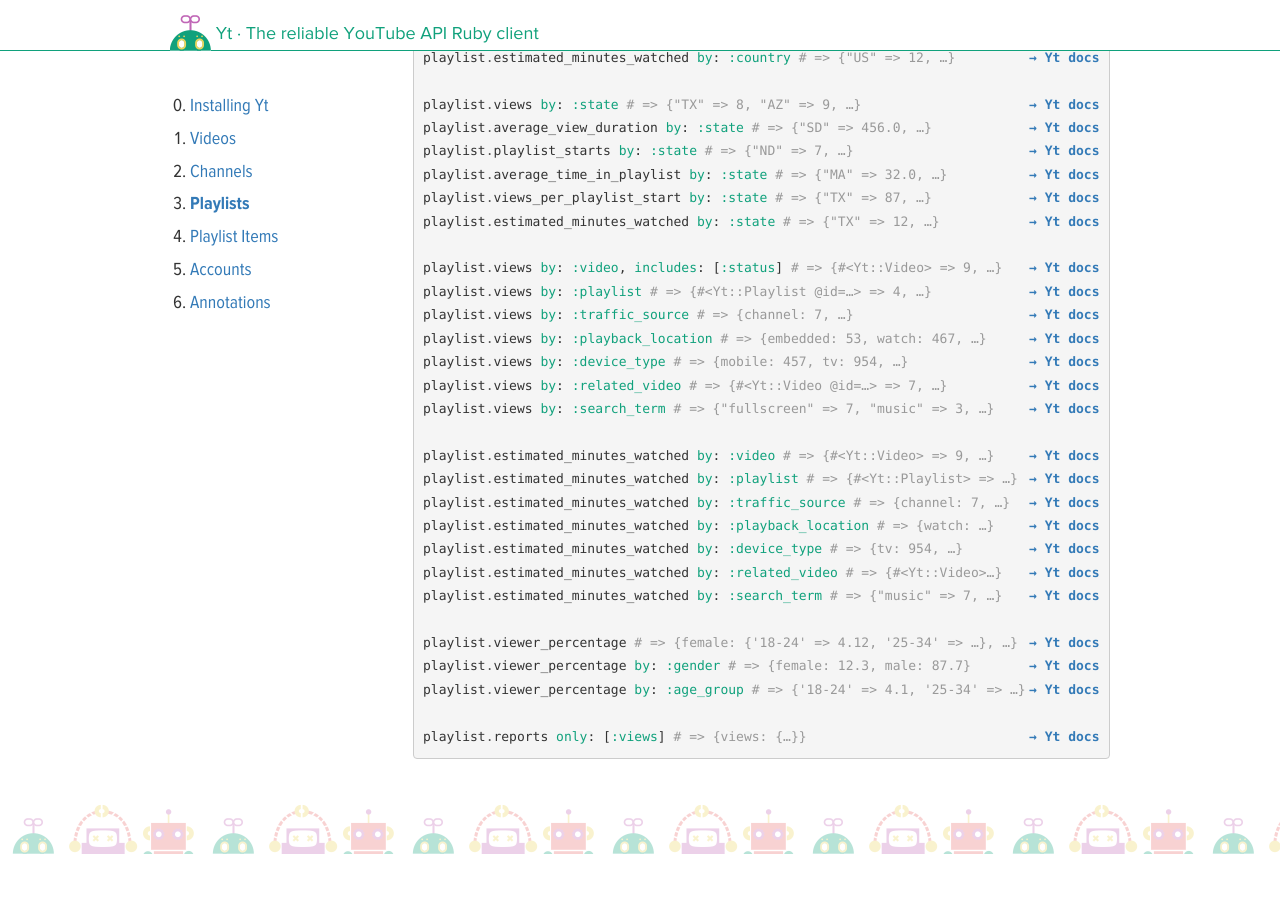
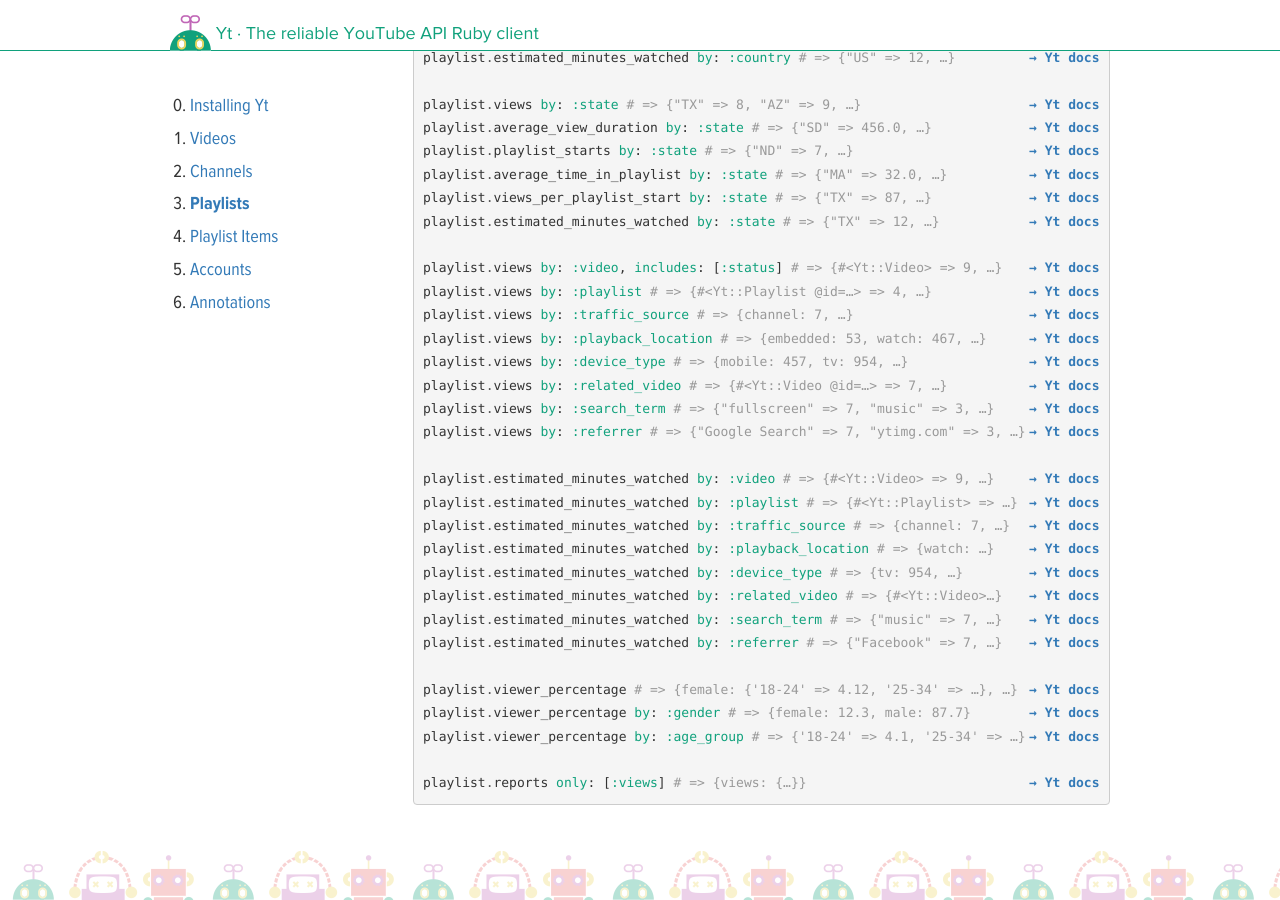
Before and after one commit to nullscreen/yt, a Jekyll site: the page built from playlists.html, in a window 1280 px wide and 900 px high, scrolled down 2377 px. Built offline with Jekyll 4.4.1, drawn with Linux system fonts in a browser that asks for light colours; nearby versions of some CDN libraries; some web fonts are replaced; before the commit the page ends 3231 px from its top, so only the background shows below that.

Commit message:
Add `by: :referrer` to match 4d9e274

```diff
--- a/channels.html
+++ b/channels.html
@@ -209,6 +209,7 @@
 {% include doc.html link="Models/Channel#views" %}{% include example.html object='channel' method='views' params=' <span class="ss">by</span><span class="p">:</span> <span class="ss">:device_type</span>' result='{mobile: 457, tv: 954, …}' %}
 {% include doc.html link="Models/Channel#views" %}{% include example.html object='channel' method='views' params=' <span class="ss">by</span><span class="p">:</span> <span class="ss">:related_video</span>' result='{#&lt;Yt::Video @id=…&gt; =&gt; 7, …}' %}
 {% include doc.html link="Models/Channel#views" %}{% include example.html object='channel' method='views' params=' <span class="ss">by</span><span class="p">:</span> <span class="ss">:search_term</span>' result='{"fullscreen" =&gt; 7, "music" =&gt; 3, …}' %}
+{% include doc.html link="Models/Channel#views" %}{% include example.html object='channel' method='views' params=' <span class="ss">by</span><span class="p">:</span> <span class="ss">:referrer</span>' result='{"Google Search" =&gt; 7, "ytimg.com" =&gt; 3, …}' %}
 
 {% include doc.html link="Models/Channel#estimated_minutes_watched" %}{% include example.html object='channel' method='estimated_minutes_watched' params=' <span class="ss">by</span><span class="p">:</span> <span class="ss">:video</span>' result='{#&lt;Yt::Video&gt; =&gt; 9, …}' %}
 {% include doc.html link="Models/Channel#estimated_minutes_watched" %}{% include example.html object='channel' method='estimated_minutes_watched' params=' <span class="ss">by</span><span class="p">:</span> <span class="ss">:playlist</span>' result='{#&lt;Yt::Playlist&gt; =&gt; …}' %}
@@ -218,6 +219,7 @@
 {% include doc.html link="Models/Channel#estimated_minutes_watched" %}{% include example.html object='channel' method='estimated_minutes_watched' params=' <span class="ss">by</span><span class="p">:</span> <span class="ss">:device_type</span>' result='{tv: 954, …}' %}
 {% include doc.html link="Models/Channel#estimated_minutes_watched" %}{% include example.html object='channel' method='estimated_minutes_watched' params=' <span class="ss">by</span><span class="p">:</span> <span class="ss">:related_video</span>' result='{#&lt;Yt::Video&gt; =&gt; …}' %}
 {% include doc.html link="Models/Channel#estimated_minutes_watched" %}{% include example.html object='channel' method='estimated_minutes_watched' params=' <span class="ss">by</span><span class="p">:</span> <span class="ss">:search_term</span>' result='{"music" =&gt; 7, …}' %}
+{% include doc.html link="Models/Channel#estimated_minutes_watched" %}{% include example.html object='channel' method='estimated_minutes_watched' params=' <span class="ss">by</span><span class="p">:</span> <span class="ss">:referrer</span>' result='{"Facebook" =&gt; 7, …}' %}
 
 {% include doc.html link="Models/Channel#viewer_percentage" %}{% include example.html object='channel' method='viewer_percentage' result="{female: {'18-24' =&gt; 4.12, '25-34' =&gt; …}, …}" %}
 {% include doc.html link="Models/Channel#viewer_percentage" %}{% include example.html object='channel' method='viewer_percentage' params=' <span class="ss">by</span><span class="p">:</span> <span class="ss">:gender</span>' result="{female: 12.3, male: 87.7}" %}
--- a/playlists.html
+++ b/playlists.html
@@ -146,6 +146,7 @@
 {% include doc.html link="Models/Playlist#views" %}{% include example.html object='playlist' method='views' params=' <span class="ss">by</span><span class="p">:</span> <span class="ss">:device_type</span>' result='{mobile: 457, tv: 954, …}' %}
 {% include doc.html link="Models/Playlist#views" %}{% include example.html object='playlist' method='views' params=' <span class="ss">by</span><span class="p">:</span> <span class="ss">:related_video</span>' result='{#&lt;Yt::Video @id=…&gt; =&gt; 7, …}' %}
 {% include doc.html link="Models/Playlist#views" %}{% include example.html object='playlist' method='views' params=' <span class="ss">by</span><span class="p">:</span> <span class="ss">:search_term</span>' result='{"fullscreen" =&gt; 7, "music" =&gt; 3, …}' %}
+{% include doc.html link="Models/Playlist#views" %}{% include example.html object='playlist' method='views' params=' <span class="ss">by</span><span class="p">:</span> <span class="ss">:referrer</span>' result='{"Google Search" =&gt; 7, "ytimg.com" =&gt; 3, …}' %}
 
 {% include doc.html link="Models/Playlist#estimated_minutes_watched" %}{% include example.html object='playlist' method='estimated_minutes_watched' params=' <span class="ss">by</span><span class="p">:</span> <span class="ss">:video</span>' result='{#&lt;Yt::Video&gt; =&gt; 9, …}' %}
 {% include doc.html link="Models/Playlist#estimated_minutes_watched" %}{% include example.html object='playlist' method='estimated_minutes_watched' params=' <span class="ss">by</span><span class="p">:</span> <span class="ss">:playlist</span>' result='{#&lt;Yt::Playlist&gt; =&gt; …}' %}
@@ -154,6 +155,7 @@
 {% include doc.html link="Models/Playlist#estimated_minutes_watched" %}{% include example.html object='playlist' method='estimated_minutes_watched' params=' <span class="ss">by</span><span class="p">:</span> <span class="ss">:device_type</span>' result='{tv: 954, …}' %}
 {% include doc.html link="Models/Playlist#estimated_minutes_watched" %}{% include example.html object='playlist' method='estimated_minutes_watched' params=' <span class="ss">by</span><span class="p">:</span> <span class="ss">:related_video</span>' result='{#&lt;Yt::Video&gt;…}' %}
 {% include doc.html link="Models/Playlist#estimated_minutes_watched" %}{% include example.html object='playlist' method='estimated_minutes_watched' params=' <span class="ss">by</span><span class="p">:</span> <span class="ss">:search_term</span>' result='{"music" =&gt; 7, …}' %}
+{% include doc.html link="Models/Playlist#estimated_minutes_watched" %}{% include example.html object='playlist' method='estimated_minutes_watched' params=' <span class="ss">by</span><span class="p">:</span> <span class="ss">:referrer</span>' result='{"Facebook" =&gt; 7, …}' %}
 
 {% include doc.html link="Models/Playlist#viewer_percentage" %}{% include example.html object='playlist' method='viewer_percentage' result="{female: {'18-24' =&gt; 4.12, '25-34' =&gt; …}, …}" %}
 {% include doc.html link="Models/Playlist#viewer_percentage" %}{% include example.html object='playlist' method='viewer_percentage' params=' <span class="ss">by</span><span class="p">:</span> <span class="ss">:gender</span>' result="{female: 12.3, male: 87.7}" %}
--- a/videos.html
+++ b/videos.html
@@ -302,6 +302,7 @@
 {% include doc.html link="Models/Video#views" %}{% include example.html object='video' method='views' params=' <span class="ss">by</span><span class="p">:</span> <span class="ss">:device_type</span>' result='{mobile: 457, tv: 954, …}' %}
 {% include doc.html link="Models/Video#views" %}{% include example.html object='video' method='views' params=' <span class="ss">by</span><span class="p">:</span> <span class="ss">:traffic_source</span>' result='{advertising: 53, channel: 7, …}' %}
 {% include doc.html link="Models/Video#views" %}{% include example.html object='video' method='views' params=' <span class="ss">by</span><span class="p">:</span> <span class="ss">:search_term</span>' result='{"fullscreen" =&gt; 7, "music" =&gt; 3, …}' %}
+{% include doc.html link="Models/Video#views" %}{% include example.html object='video' method='views' params=' <span class="ss">by</span><span class="p">:</span> <span class="ss">:referrer</span>' result='{"Google Search" =&gt; 7, "ytimg.com" =&gt; 3, …}' %}
 
 {% include doc.html link="Models/Video#estimated_minutes_watched" %}{% include example.html object='video' method='estimated_minutes_watched' params=' <span class="ss">by</span><span class="p">:</span> <span class="ss">:playback_location</span>' result='{watch: 17, …}' %}
 {% include doc.html link="Models/Video#estimated_minutes_watched" %}{% include example.html object='video' method='estimated_minutes_watched' params=' <span class="ss">by</span><span class="p">:</span> <span class="ss">:embedded_player_location</span>' result='{"t.co"…}' %}
@@ -309,6 +310,7 @@
 {% include doc.html link="Models/Video#estimated_minutes_watched" %}{% include example.html object='video' method='estimated_minutes_watched' params=' <span class="ss">by</span><span class="p">:</span> <span class="ss">:device_type</span>' result='{mobile: 57, …}' %}
 {% include doc.html link="Models/Video#estimated_minutes_watched" %}{% include example.html object='video' method='estimated_minutes_watched' params=' <span class="ss">by</span><span class="p">:</span> <span class="ss">:traffic_source</span>' result='{search: 3, …}' %}
 {% include doc.html link="Models/Video#estimated_minutes_watched" %}{% include example.html object='video' method='estimated_minutes_watched' params=' <span class="ss">by</span><span class="p">:</span> <span class="ss">:search_term</span>' result='{"music" =&gt; 7, …}' %}
+{% include doc.html link="Models/Video#estimated_minutes_watched" %}{% include example.html object='video' method='estimated_minutes_watched' params=' <span class="ss">by</span><span class="p">:</span> <span class="ss">:referrer</span>' result='{"Facebook" =&gt; 7, …}' %}
 
 {% include doc.html link="Models/Video#viewer_percentage" %}{% include example.html object='video' method='viewer_percentage' result="{female: {'18-24' =&gt; 4.12, '25-34' =&gt; …}, …}" %}
 {% include doc.html link="Models/Video#viewer_percentage" %}{% include example.html object='video' method='viewer_percentage' params=' <span class="ss">by</span><span class="p">:</span> <span class="ss">:gender</span>' result="{female: 12.3, male: 87.7}" %}
```
